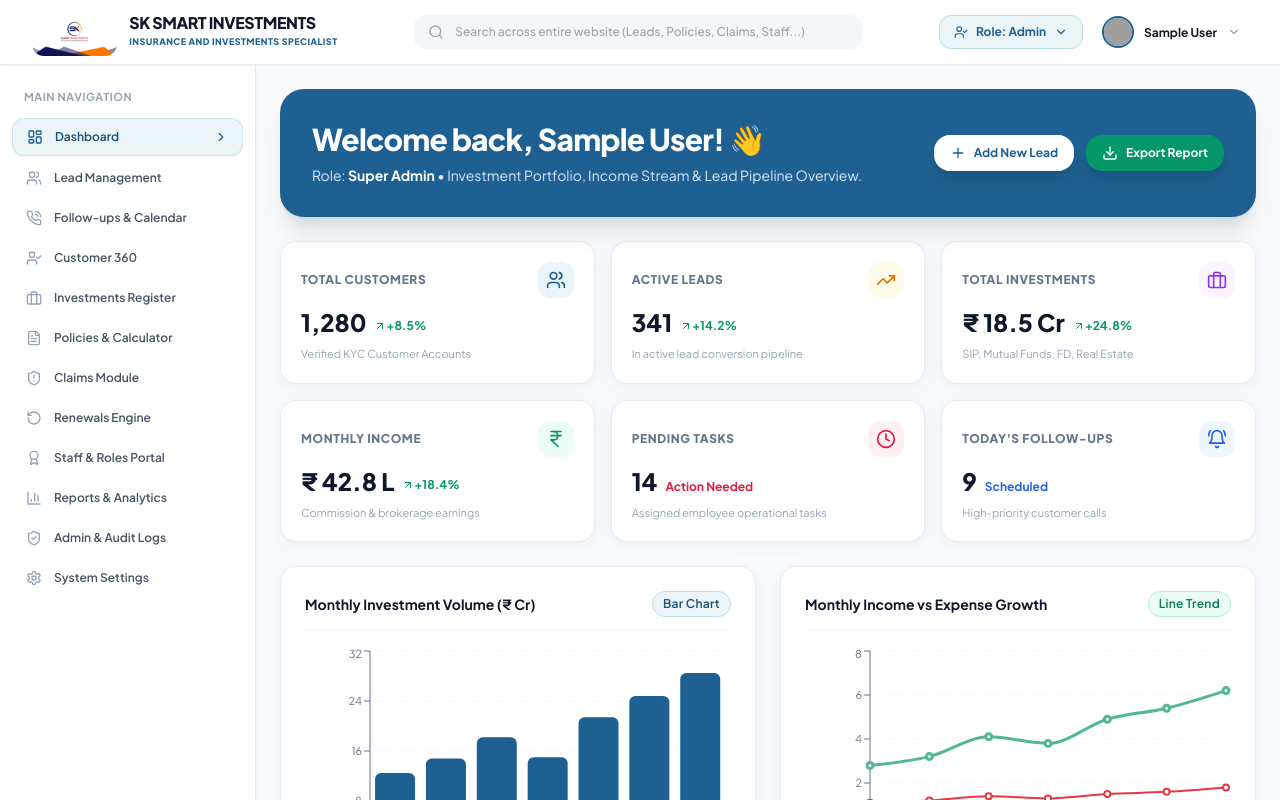
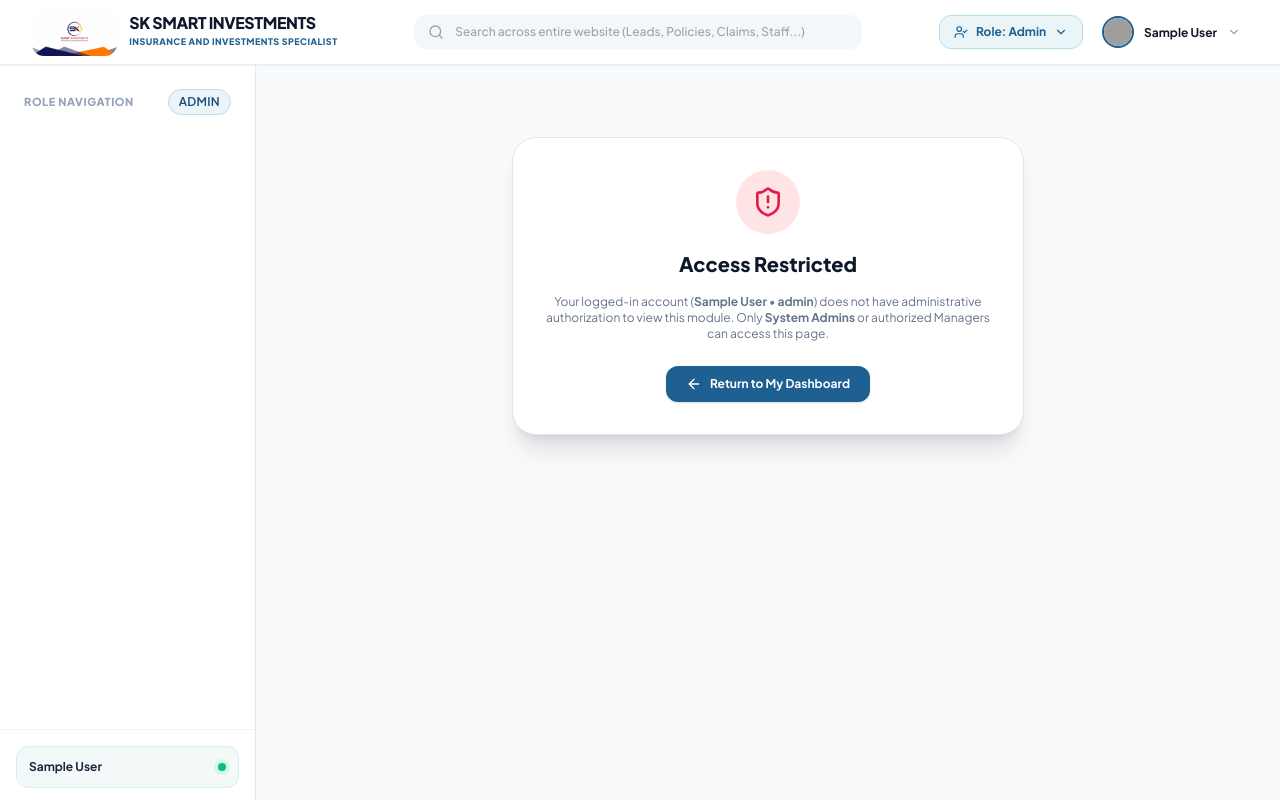
Before and after one commit to nunnharichandana/sk-crm, a React (Vite) app in the folder frontend/: page /dashboard in a window 1280 px wide. Shown: the top 800 px of the page. Built offline with nearby package versions, Linux system fonts and the light colour scheme; sample sign-in values are in the browser's storage; grey boxes are pictures that could not be loaded.

Commit message:
Implement strict Role-Based Access Control (RBAC) in Sidebar and RoleProtectedRoute: only Admin has full access to all pages; Manager, Team Leader, Staff, and User are strictly restricted

```diff
--- a/frontend/src/components/layout/Sidebar.jsx
+++ b/frontend/src/components/layout/Sidebar.jsx
@@ -14,36 +14,38 @@ import {
   BarChart3,
   ShieldCheck,
   Settings,
-  ChevronRight
+  ChevronRight,
+  Lock
 } from 'lucide-react';
 
 export const Sidebar = () => {
   const { user } = useAuth();
+  const currentRole = user?.role || 'STAFF';
 
+  // Strict Role-Based Access Matrix
   const navItems = [
-    { label: 'Dashboard', path: '/dashboard', icon: LayoutDashboard, roles: ['SUPER_ADMIN', 'ADMIN', 'MANAGER', 'EMPLOYEE', 'VIEWER'] },
-    { label: 'Lead Management', path: '/leads', icon: Users, roles: ['SUPER_ADMIN', 'ADMIN', 'MANAGER', 'EMPLOYEE', 'VIEWER'] },
-    { label: 'Follow-ups & Calendar', path: '/followups', icon: PhoneCall, roles: ['SUPER_ADMIN', 'ADMIN', 'MANAGER', 'EMPLOYEE', 'VIEWER'] },
-    { label: 'Customer 360', path: '/customers', icon: UserCheck, roles: ['SUPER_ADMIN', 'ADMIN', 'MANAGER', 'EMPLOYEE', 'VIEWER'] },
-    { label: 'Investments Register', path: '/investments', icon: Briefcase, roles: ['SUPER_ADMIN', 'ADMIN', 'MANAGER', 'EMPLOYEE', 'VIEWER'] },
-    { label: 'Policies & Calculator', path: '/policies', icon: FileText, roles: ['SUPER_ADMIN', 'ADMIN', 'MANAGER', 'EMPLOYEE', 'VIEWER'] },
-    { label: 'Claims Module', path: '/claims', icon: ShieldAlert, roles: ['SUPER_ADMIN', 'ADMIN', 'MANAGER', 'EMPLOYEE', 'VIEWER'] },
-    { label: 'Renewals Engine', path: '/renewals', icon: RotateCcw, roles: ['SUPER_ADMIN', 'ADMIN', 'MANAGER', 'EMPLOYEE', 'VIEWER'] },
+    { label: 'Dashboard', path: '/dashboard', icon: LayoutDashboard, roles: ['SUPER_ADMIN', 'ADMIN', 'MANAGER', 'TEAM_LEADER', 'STAFF', 'USER'] },
+    { label: 'Lead Management', path: '/leads', icon: Users, roles: ['SUPER_ADMIN', 'ADMIN', 'MANAGER', 'TEAM_LEADER', 'STAFF'] },
+    { label: 'Follow-ups & Calendar', path: '/followups', icon: PhoneCall, roles: ['SUPER_ADMIN', 'ADMIN', 'MANAGER', 'TEAM_LEADER', 'STAFF'] },
+    { label: 'Customer 360', path: '/customers', icon: UserCheck, roles: ['SUPER_ADMIN', 'ADMIN', 'MANAGER', 'TEAM_LEADER'] },
+    { label: 'Investments Register', path: '/investments', icon: Briefcase, roles: ['SUPER_ADMIN', 'ADMIN', 'MANAGER'] },
+    { label: 'Policies & Calculator', path: '/policies', icon: FileText, roles: ['SUPER_ADMIN', 'ADMIN', 'MANAGER', 'TEAM_LEADER', 'STAFF'] },
+    { label: 'Claims Module', path: '/claims', icon: ShieldAlert, roles: ['SUPER_ADMIN', 'ADMIN', 'MANAGER', 'TEAM_LEADER', 'STAFF'] },
+    { label: 'Renewals Engine', path: '/renewals', icon: RotateCcw, roles: ['SUPER_ADMIN', 'ADMIN', 'MANAGER', 'TEAM_LEADER'] },
     { label: 'Staff & Roles Portal', path: '/staff', icon: Award, roles: ['SUPER_ADMIN', 'ADMIN', 'MANAGER'] },
-    { label: 'Reports & Analytics', path: '/reports', icon: BarChart3, roles: ['SUPER_ADMIN', 'ADMIN', 'MANAGER', 'VIEWER'] },
+    { label: 'Reports & Analytics', path: '/reports', icon: BarChart3, roles: ['SUPER_ADMIN', 'ADMIN', 'MANAGER'] },
     { label: 'Admin & Audit Logs', path: '/admin', icon: ShieldCheck, roles: ['SUPER_ADMIN', 'ADMIN'] },
-    { label: 'System Settings', path: '/settings', icon: Settings, roles: ['SUPER_ADMIN', 'ADMIN'] },
+    { label: 'System Settings', path: '/settings', icon: Settings, roles: ['SUPER_ADMIN', 'ADMIN', 'MANAGER', 'TEAM_LEADER', 'STAFF', 'USER'] },
   ];
 
-  const allowedNav = navItems.filter(item =>
-    item.roles.includes(user.role) || item.roles.includes('SUPER_ADMIN') || user.role === 'ADMIN'
-  );
+  const allowedNav = navItems.filter(item => item.roles.includes(currentRole));
 
   return (
     <aside className="w-64 bg-white border-r border-slate-200 min-h-[calc(100vh-61px)] flex flex-col justify-between py-4 shadow-sm">
       <div className="px-3 space-y-1">
-        <div className="px-3 py-2 text-[11px] font-bold uppercase tracking-wider text-slate-400">
-          Main Navigation
+        <div className="px-3 py-2 text-[11px] font-extrabold uppercase tracking-wider text-slate-400 flex items-center justify-between">
+          <span>Role Navigation</span>
+          <span className="badge badge-blue text-[9px]">{user?.roleDisplayName || currentRole}</span>
         </div>
 
         {allowedNav.map((item) => {
@@ -78,8 +80,8 @@ export const Sidebar = () => {
       <div className="px-4 pt-4 border-t border-slate-100">
         <div className="p-3 rounded-xl bg-brand-50/60 border border-brand-100 flex items-center space-x-3">
           <div className="flex-1 min-w-0">
-            <p className="text-xs font-bold text-slate-800 truncate">{user.name}</p>
-            <p className="text-[11px] text-[#1E6091] font-semibold truncate">{user.roleDisplayName}</p>
+            <p className="text-xs font-bold text-slate-800 truncate">{user?.name}</p>
+            <p className="text-[11px] text-[#1E6091] font-semibold truncate">{user?.roleDisplayName}</p>
           </div>
           <span className="h-2 w-2 rounded-full bg-emerald-500 ring-4 ring-emerald-100" />
         </div>
--- a/frontend/src/routes/AppRoutes.jsx
+++ b/frontend/src/routes/AppRoutes.jsx
@@ -1,5 +1,5 @@
 import React from 'react';
-import { Routes, Route, Navigate } from 'react-router-dom';
+import { Routes, Route, Navigate, Link } from 'react-router-dom';
 import { useAuth } from '../context/AuthContext';
 import { MainLayout } from '../components/layout/MainLayout';
 import { Login } from '../pages/Login';
@@ -15,33 +15,66 @@ import { Staff } from '../pages/Staff';
 import { Admin } from '../pages/Admin';
 import { Reports } from '../pages/Reports';
 import { Settings } from '../pages/Settings';
+import { ShieldAlert, ArrowLeft } from 'lucide-react';
 
-const ProtectedRoute = ({ children }) => {
-  const { isAuthenticated } = useAuth();
+const RoleProtectedRoute = ({ children, allowedRoles }) => {
+  const { isAuthenticated, user } = useAuth();
   if (!isAuthenticated) {
     return <Navigate to="/login" replace />;
   }
+
+  const currentRole = user?.role || 'STAFF';
+  const isAllowed = allowedRoles.includes(currentRole);
+
+  if (!isAllowed) {
+    return (
+      <MainLayout>
+        <div className="p-8 max-w-lg mx-auto text-center space-y-4 mt-12 bg-white rounded-3xl border border-slate-200 shadow-xl">
+          <div className="mx-auto h-16 w-16 rounded-full bg-rose-100 text-rose-600 flex items-center justify-center font-black">
+            <ShieldAlert className="h-8 w-8" />
+          </div>
+          <h2 className="text-xl font-extrabold text-slate-900">Access Restricted</h2>
+          <p className="text-xs text-slate-500">
+            Your logged-in account (<strong>{user?.name}</strong> • <strong>{user?.roleDisplayName || currentRole}</strong>) does not have administrative authorization to view this module. Only <strong>System Admins</strong> or authorized Managers can access this page.
+          </p>
+          <div className="pt-2">
+            <Link to="/dashboard" className="px-5 py-2.5 rounded-xl bg-[#1E6091] text-white text-xs font-bold shadow inline-flex items-center space-x-2">
+              <ArrowLeft className="h-4 w-4" />
+              <span>Return to My Dashboard</span>
+            </Link>
+          </div>
+        </div>
+      </MainLayout>
+    );
+  }
+
   return <MainLayout>{children}</MainLayout>;
 };
 
 export const AppRoutes = () => {
+  const ALL_ROLES = ['SUPER_ADMIN', 'ADMIN', 'MANAGER', 'TEAM_LEADER', 'STAFF', 'USER'];
+  const WORKER_ROLES = ['SUPER_ADMIN', 'ADMIN', 'MANAGER', 'TEAM_LEADER', 'STAFF'];
+  const MID_MANAGEMENT_ROLES = ['SUPER_ADMIN', 'ADMIN', 'MANAGER', 'TEAM_LEADER'];
+  const MANAGEMENT_ROLES = ['SUPER_ADMIN', 'ADMIN', 'MANAGER'];
+  const ADMIN_ONLY_ROLES = ['SUPER_ADMIN', 'ADMIN'];
+
   return (
     <Routes>
       <Route path="/login" element={<Login />} />
       <Route path="/" element={<Navigate to="/dashboard" replace />} />
 
-      <Route path="/dashboard" element={<ProtectedRoute><Dashboard /></ProtectedRoute>} />
-      <Route path="/leads" element={<ProtectedRoute><Leads /></ProtectedRoute>} />
-      <Route path="/followups" element={<ProtectedRoute><Followups /></ProtectedRoute>} />
-      <Route path="/customers" element={<ProtectedRoute><Customers /></ProtectedRoute>} />
-      <Route path="/policies" element={<ProtectedRoute><Policies /></ProtectedRoute>} />
-      <Route path="/investments" element={<ProtectedRoute><Investments /></ProtectedRoute>} />
-      <Route path="/claims" element={<ProtectedRoute><Claims /></ProtectedRoute>} />
-      <Route path="/renewals" element={<ProtectedRoute><Renewals /></ProtectedRoute>} />
-      <Route path="/staff" element={<ProtectedRoute><Staff /></ProtectedRoute>} />
-      <Route path="/reports" element={<ProtectedRoute><Reports /></ProtectedRoute>} />
-      <Route path="/admin" element={<ProtectedRoute><Admin /></ProtectedRoute>} />
-      <Route path="/settings" element={<ProtectedRoute><Settings /></ProtectedRoute>} />
+      <Route path="/dashboard" element={<RoleProtectedRoute allowedRoles={ALL_ROLES}><Dashboard /></RoleProtectedRoute>} />
+      <Route path="/leads" element={<RoleProtectedRoute allowedRoles={WORKER_ROLES}><Leads /></RoleProtectedRoute>} />
+      <Route path="/followups" element={<RoleProtectedRoute allowedRoles={WORKER_ROLES}><Followups /></RoleProtectedRoute>} />
+      <Route path="/customers" element={<RoleProtectedRoute allowedRoles={MID_MANAGEMENT_ROLES}><Customers /></RoleProtectedRoute>} />
+      <Route path="/policies" element={<RoleProtectedRoute allowedRoles={WORKER_ROLES}><Policies /></RoleProtectedRoute>} />
+      <Route path="/investments" element={<RoleProtectedRoute allowedRoles={MANAGEMENT_ROLES}><Investments /></RoleProtectedRoute>} />
+      <Route path="/claims" element={<RoleProtectedRoute allowedRoles={WORKER_ROLES}><Claims /></RoleProtectedRoute>} />
+      <Route path="/renewals" element={<RoleProtectedRoute allowedRoles={MID_MANAGEMENT_ROLES}><Renewals /></RoleProtectedRoute>} />
+      <Route path="/staff" element={<RoleProtectedRoute allowedRoles={MANAGEMENT_ROLES}><Staff /></RoleProtectedRoute>} />
+      <Route path="/reports" element={<RoleProtectedRoute allowedRoles={MANAGEMENT_ROLES}><Reports /></RoleProtectedRoute>} />
+      <Route path="/admin" element={<RoleProtectedRoute allowedRoles={ADMIN_ONLY_ROLES}><Admin /></RoleProtectedRoute>} />
+      <Route path="/settings" element={<RoleProtectedRoute allowedRoles={ALL_ROLES}><Settings /></RoleProtectedRoute>} />
 
       <Route path="*" element={<Navigate to="/dashboard" replace />} />
     </Routes>
```
